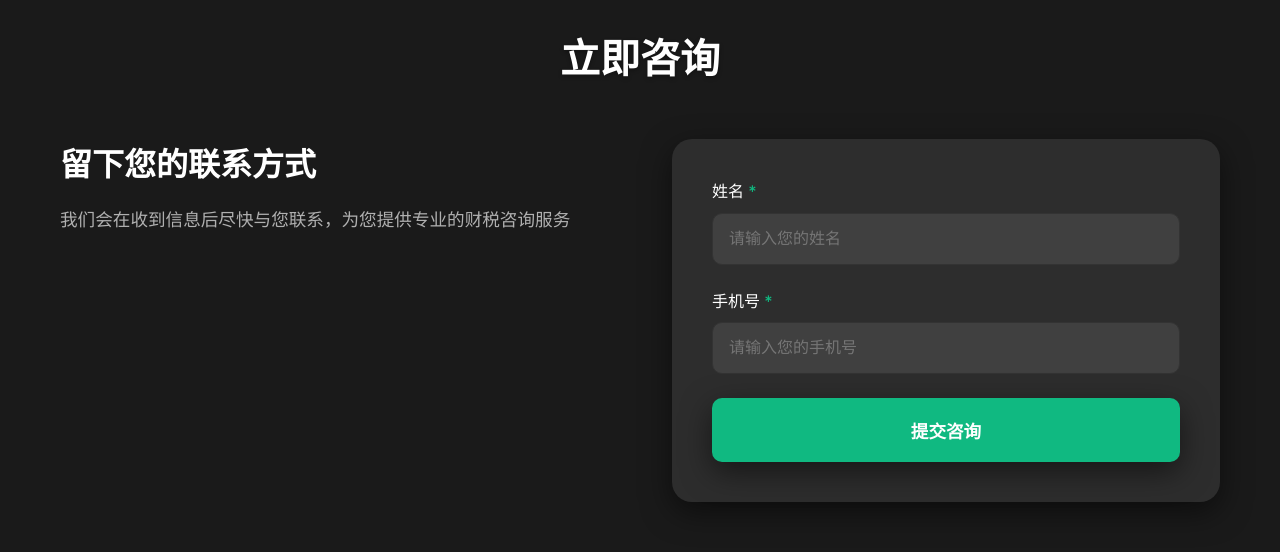
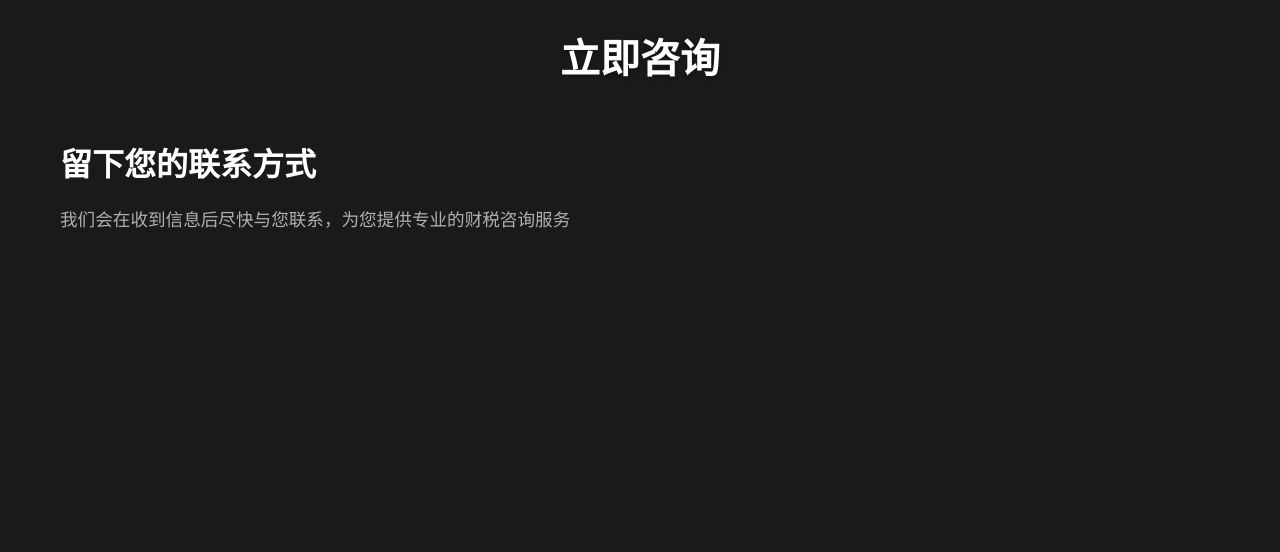
Before and after one commit to wonghanling/-, a website: page index.html in a window 1280 px wide. Shown: the part 2960-3512 px from the top of the page. Drawn offline with Linux system fonts and the light colour scheme; a script that the page names is missing.

Commit message:
更新了表单

```diff
--- a/index.html
+++ b/index.html
@@ -177,19 +177,8 @@
                     <p>我们会在收到信息后尽快与您联系，为您提供专业的财税咨询服务</p>
                 </div>
 
-                <form class="contact-form" id="contactForm" action="https://getform.io/f/bwnyqeda" method="POST">
-                    <div class="form-group">
-                        <label for="name">姓名 <span class="required">*</span></label>
-                        <input type="text" id="name" name="name" placeholder="请输入您的姓名" required>
-                    </div>
-
-                    <div class="form-group">
-                        <label for="phone">手机号 <span class="required">*</span></label>
-                        <input type="tel" id="phone" name="phone" placeholder="请输入您的手机号" required>
-                    </div>
-
-                    <button type="submit" class="submit-btn">提交咨询</button>
-                </form>
+                <div style="width:100%;height:500px;" data-fillout-id="nryqjhj9f5us" data-fillout-embed-type="standard" data-fillout-inherit-parameters data-fillout-dynamic-resize></div>
+                <script src="https://server.fillout.com/embed/v1/"></script>
             </div>
         </div>
     </section>
```
